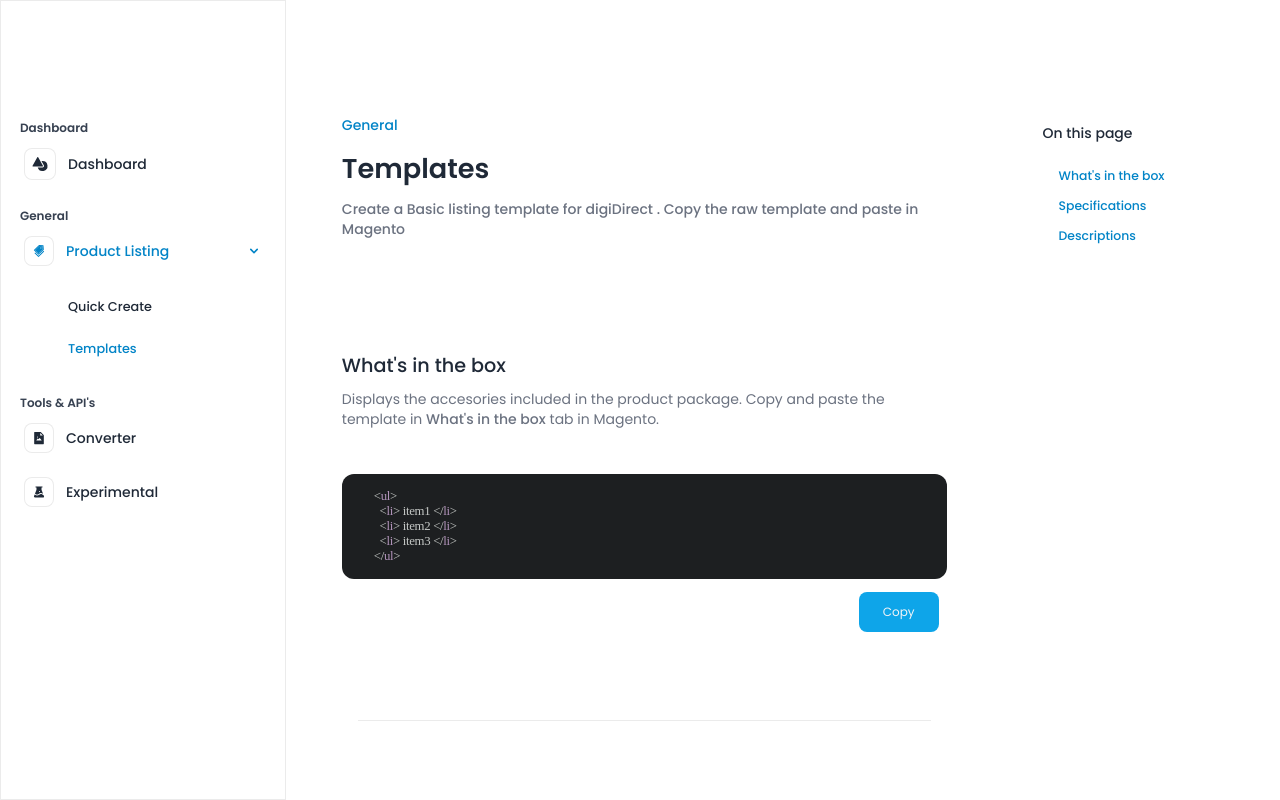
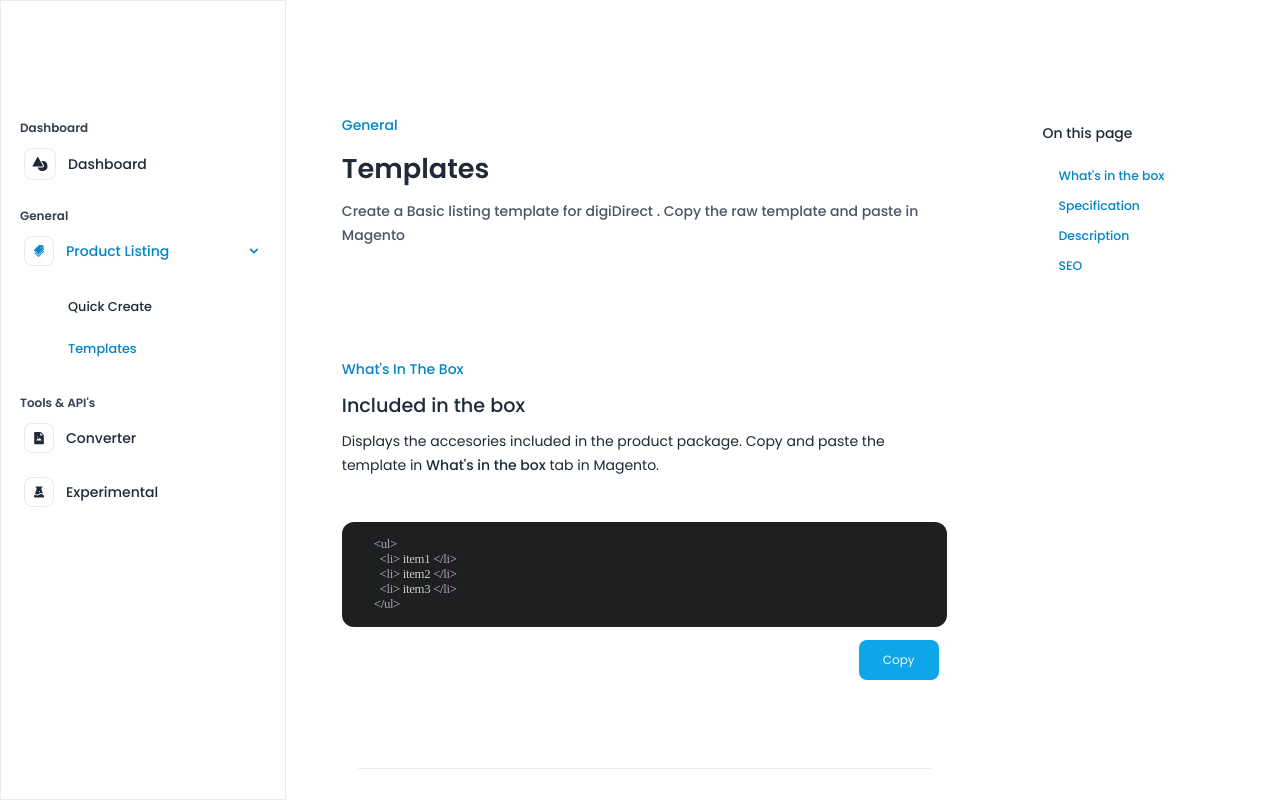
Before and after one commit to rogelcristobal/digiDirect, a React (Create React App) app: page /#/templates in a window 1280 px wide. Built offline with nearby package versions, Linux system fonts and the light colour scheme; a small style sheet from the web is missing.

Commit message:
fixed on this page

```diff
--- a/src/App.jsx
+++ b/src/App.jsx
@@ -43,7 +43,6 @@ const App = () => {
     </QueryClientProvider>
   );
 };
-
 const Main = () => {
 
 
@@ -53,7 +52,7 @@ const Main = () => {
       <Route
         path="/*"
         element={
-          <Box className="h-screen w-full text-gray-800  font-sans  box-border flex items-start justify-start bg-[#ffffff] relative">
+          <Box className="h-screen w-full text-gray-800  font-poppins  box-border flex items-start justify-start bg-[#ffffff] relative">
             {/* navbar */}
 
             <SideBar />
--- a/src/pages/Templates.jsx
+++ b/src/pages/Templates.jsx
@@ -38,7 +38,10 @@ const Templates = () => {
   const [inTheBoxView, inTheBoxState] = useInView({
     threshold: 0.9,
   });
-  const [specsView, specsState] = useInView({ threshold: 0.2 ,rootMargin: '0px 0px 0px'});
+  const [specsView, specsState] = useInView({
+    threshold: 0.2,
+    rootMargin: "0px 0px 0px",
+  });
   const [descriptionView, descriptionState] = useInView({ threshold: 0.2 });
 
   // useEffect(() => {
@@ -79,7 +82,7 @@ const Templates = () => {
               subTitle={
                 <Typography
                   variant="body1"
-                  className="text-gray-500  text-sm font-medium leading-5 "
+                  className="text-gray-600  text-sm font-sans font-medium leading-6 "
                 >
                   Create a Basic listing template for digiDirect . Copy the raw
                   template and paste in Magento
@@ -93,24 +96,25 @@ const Templates = () => {
           <Box ref={inTheBoxView} className="w-full box-border space-y-6 ">
             <Box className="">
               <PageTitle
-                // category="general"
+                category="What's in the box"
                 title={
                   <Typography
                     variant="h6"
-                    className="font-[500] text-[1.2rem]  text-gray-800  "
+                    className="font-medium text-[1.2rem]  text-gray-800  "
                   >
-                    What's in the box
+
+                    Included in the box
                   </Typography>
                 }
                 subTitle={
                   <Typography
                     variant="body1"
-                    className="text-gray-500  text-sm font-normal leading-5 "
+                    className="text-gray-800  text-sm font-normal leading-6  "
                   >
                     Displays the accesories included in the product package.
                     Copy and paste the template in{" "}
-                    <span className="font-medium ">What's in the box</span>{" "}
-                    tab in Magento.
+                    <span className="font-medium ">What's in the box</span> tab
+                    in Magento.
                   </Typography>
                 }
               />
@@ -120,12 +124,11 @@ const Templates = () => {
                 code={inTheBoxMarkup}
               ></CodeSnippetComponent>
             </Box>
-
           </Box>
-            <Divider variant="middle" light></Divider>
+          <Divider variant="middle" light></Divider>
 
           {/* sepcs */}
-          <Box ref={specsView} className="space-y-6 box-border ">
+          <Box ref={specsView} className="space-y-12 box-border ">
             <Box className="w-full box-border space-y-6 ">
               <Box>
                 <PageTitle
@@ -135,13 +138,13 @@ const Templates = () => {
                       variant="h6"
                       className="font-medium text-[1.2rem]  text-gray-800  "
                     >
-                      Specification simple
+                      Product specification simple
                     </Typography>
                   }
                   subTitle={
                     <Typography
                       variant="body1"
-                      className="text-gray-800  text-sm font-normal leading-5 "
+                      className="text-gray-800  text-sm font-normal leading-6 "
                     >
                       Displays the specification of the product. Copy and paste
                       it in{" "}
@@ -164,13 +167,13 @@ const Templates = () => {
                       variant="h6"
                       className="font-medium text-[1.2rem]  text-gray-800  "
                     >
-                      Specification categorized
+                      Product specification categorized
                     </Typography>
                   }
                   subTitle={
                     <Typography
                       variant="body1"
-                      className="text-gray-800  text-sm font-normal leading-5 "
+                      className="text-gray-800  text-sm font-normal leading-6 "
                     >
                       Displays the specification of the product. Copy and paste
                       it in{" "}
@@ -186,26 +189,26 @@ const Templates = () => {
             </Box>
           </Box>
 
-            <Divider variant="middle" light></Divider>
+          <Divider variant="middle" light></Divider>
 
           {/* description */}
-          <Box ref={descriptionView} className="space-y-6 box-border ">
+          <Box ref={descriptionView} className="space-y-12 box-border ">
             <Box className="w-full box-border space-y-6 ">
               <Box>
                 <PageTitle
-                  category="Descriptions"
+                  category="product Description"
                   title={
                     <Typography
                       variant="h6"
                       className="font-medium text-[1.2rem]  text-gray-800  "
                     >
-                      Description simple
+                      Description basic
                     </Typography>
                   }
                   subTitle={
                     <Typography
                       variant="body1"
-                      className="text-gray-800  text-sm font-normal leading-5 "
+                      className="text-gray-800  text-sm font-normal leading-6 "
                     >
                       Displays the description of the product. Copy and paste it
                       in <span className="font-medium ">'Description'</span> and{" "}
@@ -237,7 +240,7 @@ const Templates = () => {
                   subTitle={
                     <Typography
                       variant="body1"
-                      className="text-gray-800  text-sm font-normal leading-5 "
+                      className="text-gray-800  text-sm font-normal leading-6 "
                     >
                       Displays the description of the product. Copy and paste it
                       in <span className="font-medium ">'Description'</span> and{" "}
@@ -254,21 +257,26 @@ const Templates = () => {
               </Box>
             </Box>
 
-
-
             <Box className="w-full box-border space-y-6 ">
               <Box>
-                <PageSubTitle
-                  title="Description kit "
-                  subtitle={
+                <PageTitle
+                  title={
+                    <Typography
+                      variant="h6"
+                      className="font-medium text-[1.2rem]  text-gray-800  "
+                    >
+                      Description kit
+                    </Typography>
+                  }
+                  subTitle={
                     <Typography
                       variant="body1"
-                      className="text-gray-800  text-[0.90rem] font-normal"
+                      className="text-gray-800  text-sm font-normal leading-6 "
                     >
                       Displays the description of the product. Copy and paste it
                       in <span className="font-medium ">'Description'</span> and{" "}
-                      <span className="font-semibold">eBay Description</span>{" "}
-                      tab in Magento.
+                      <span className="font-medium">eBay Description</span> tab
+                      in Magento.
                     </Typography>
                   }
                 />
@@ -285,12 +293,20 @@ const Templates = () => {
 
           <Box className="w-full box-border space-y-6 ">
             <Box>
-              <PageSubTitle
-                title="Search Engine Optimization"
-                subtitle={
+              <PageTitle
+              category="SEO"
+                title={
+                  <Typography
+                    variant="h6"
+                    className="font-medium text-[1.2rem]  text-gray-800  "
+                  >
+                    Search engine optimization
+                  </Typography>
+                }
+                subTitle={
                   <Typography
                     variant="body1"
-                    className="text-gray-800  text-[0.90rem] font-normal"
+                    className="text-gray-800  text-sm font-normal leading-6 "
                   >
                     We need to keep an eye on this for every product to clean
                     out incorrect Meta Titles. Use Default Value in digiDirect
@@ -333,21 +349,24 @@ const Templates = () => {
                 title: "What's in the box",
                 reference: {
                   viewState: inTheBoxState,
-
                 },
               },
               {
-                title: "Specifications",
+                title: "Specification",
                 reference: {
                   viewState: specsState,
-
                 },
               },
-               {
-                title: "Descriptions",
+              {
+                title: "Description",
                 reference: {
                   viewState: descriptionState,
-
+                },
+              },
+              {
+                title: "SEO",
+                reference: {
+                  viewState: descriptionState,
                 },
               },
             ].map((item, idx) => (
@@ -362,7 +381,8 @@ const Templates = () => {
                   // alert(elementPosition)
 
                   scrollRef.current.scrollTo({
-                    top: item.reference.linkTo.current.getBoundingClientRect().top
+                    top: item.reference.linkTo.current.getBoundingClientRect()
+                      .top,
                     // behavior: "smooth",
                   });
 
@@ -374,9 +394,7 @@ const Templates = () => {
                 }}
                 className={`font-poppins text-[0.775rem] font-medium cursor-pointer
                 ${
-                  item.reference.viewState
-                    ? "text-sky-600"
-                    : "text-neutral-600"
+                  item.reference.viewState ? "text-sky-600" : "text-neutral-600"
                 }
                    flex items-center justify-center`}
               >
--- a/src/template/template.js
+++ b/src/template/template.js
@@ -33,10 +33,6 @@ const template = () => {
     <tr>
       <th> Attribute2 </th>
       <td> Value2 </td>
-    </tr>
-    <tr>
-      <th> Attribute3 </th>
-      <td> Value3 </td>
     </tr>
   </tbody>
 </table>
@@ -98,8 +94,8 @@ const template = () => {
 
 <p></p>
 <ul class="mpn">
-  <li>MPN - Barcode1 </li>
-  <li>GTIN - Barcode2 </li>
+  <li> MPN - Barcode1 </li>
+  <li> GTIN - Barcode2 </li>
 </ul>
 
 `
@@ -168,20 +164,12 @@ const template = () => {
     <h2 class="h2Lit"><span class="h2Lit"> feature </h2>
     <p> details </p>
   </div>
-  <div>
-    <h2 class="h2Lit"><span class="h2Lit"> feature </h2>
-    <p> details </p>
-  </div>
-  <div>
-    <h2 class="h2Lit"><span class="h2Lit"> feature </h2>
-    <p> details </p>
-  </div>
 </div>
 <br/>
 
 <ul class="mpn">
-  <li>MPN - Barcode1 </li>
-  <li>GTIN - Barcode2 </li>
+  <li> MPN - Barcode1 </li>
+  <li>  GTIN - Barcode2 </li>
 </ul>
 
 `
@@ -231,8 +219,7 @@ const template = () => {
     `,
     tags:`
 <p class="mText">
-  The <strong class="h1Lit"> ProductName </strong>
-  kit description </p>
+  The <strong class="h1Lit"> ProductName </strong> kit description </p>
 <p class="mText"> description </p>
 <p class="mText"> description </p>
 
@@ -275,8 +262,8 @@ const template = () => {
 <br/>
 
 <ul class="mpn">
-<li>MPN - Barcode1</li>
-<li>GTIN - Barcode2</li>
+<li> MPN - Barcode1</li>
+<li> GTIN - Barcode2</li>
 </ul>
 
 `
```
